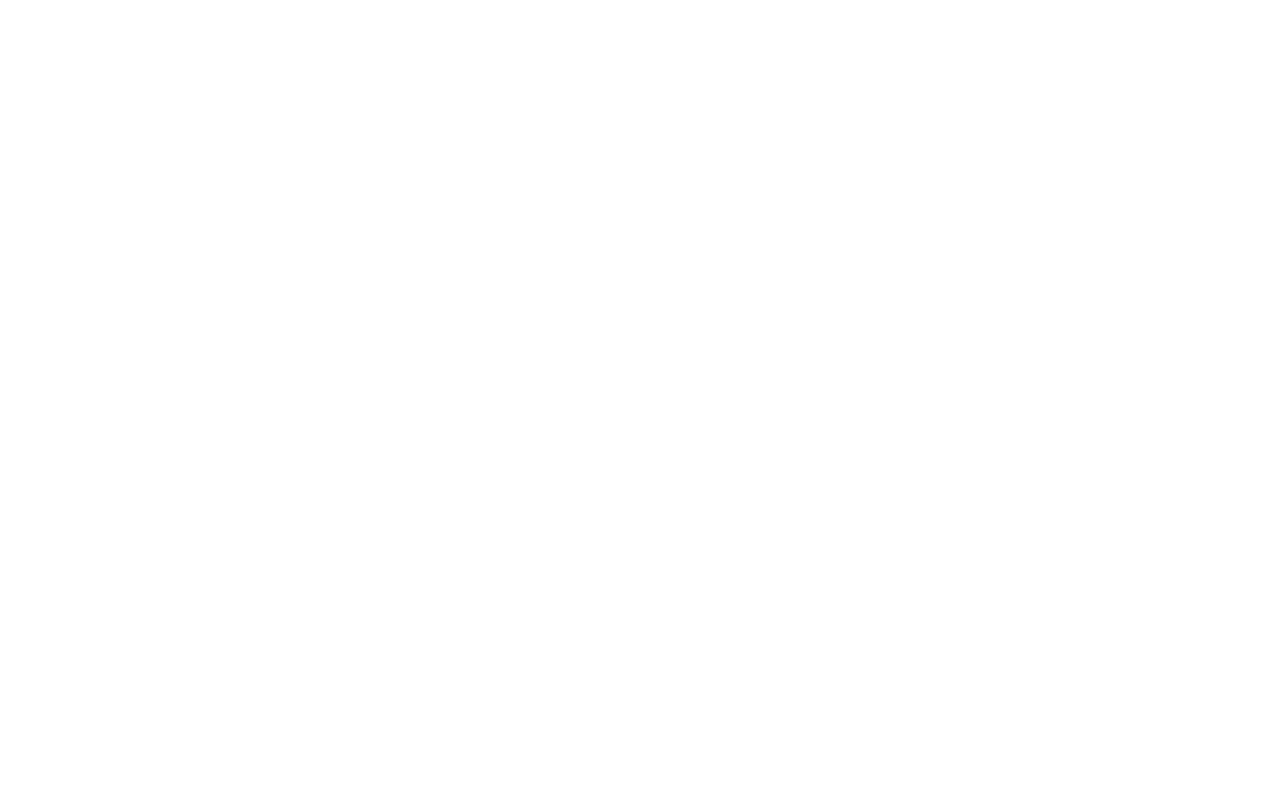
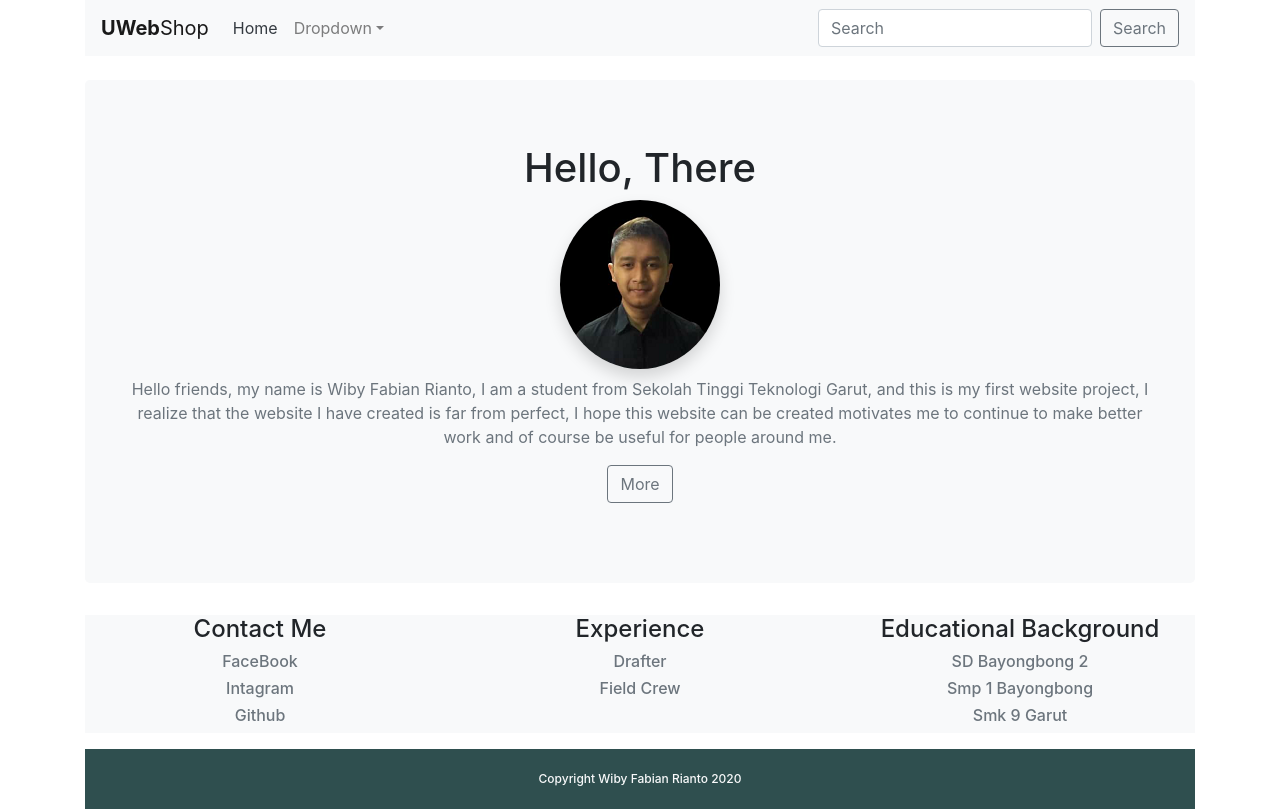
Before and after one commit to WibyFabian08/U-Web-Shop, a React (Create React App) app: page /about in a window 1280 px wide. Built offline with nearby package versions, Linux system fonts and the light colour scheme.

Commit message:
Membuat About Page

```diff
--- a/db.json
+++ b/db.json
@@ -243,6 +243,24 @@
       }
     }
   ],
-  "keranjangs": [],
+  "keranjangs": [
+    {
+      "jumlahPesan": 1,
+      "hargaTotal": 50000,
+      "produk": {
+        "id": 2,
+        "kode": "K-02",
+        "nama": "Semen Garuda",
+        "harga": 50000,
+        "is_ready": true,
+        "gambar": "semen_garuda.jpg",
+        "category": {
+          "id": 1,
+          "nama": "Semen"
+        }
+      },
+      "id": 1
+    }
+  ],
   "pesanans": []
 }
--- a/src/App.js
+++ b/src/App.js
@@ -2,6 +2,7 @@
 import Home from '../src/Pages/Home';
 import Sukses from '../src/Pages/Sukses';
 import LandingPage from '../src/Pages/LandingPage';
+import About from '../src/Pages/About';
 import {
   BrowserRouter as Router,
   Switch,
@@ -16,6 +17,7 @@
             <Route exact path='/' component={LandingPage}></Route>
             <Route path="/home" component={Home} />
             <Route path="/sukses" component={Sukses} />
+            <Route path="/about" component={About}></Route>
           </Switch>
       </Router>
     )
--- a/src/Component/Shop/ListKeranjang.js
+++ b/src/Component/Shop/ListKeranjang.js
@@ -103,7 +103,7 @@
             <Fragment>
                 <Modal show={this.props.showModal} onHide={this.props.handleClose} animation={false}>
                     <Modal.Header closeButton>
-                    <Modal.Title>Keranjang Anda</Modal.Title>
+                    <Modal.Title>Your Cart</Modal.Title>
                     </Modal.Header>
                     <Modal.Body>
                         <ListGroup className='list-keranjang'>
--- a/src/Component/Shop/ListMenu.js
+++ b/src/Component/Shop/ListMenu.js
@@ -12,7 +12,7 @@
                     <Card.Text>
                         <strong>Rp. {numberWithCommas(this.props.dataProduk.harga)}</strong>
                     </Card.Text>
-                    <Button variant="primary" onClick={() => this.props.handleTambahKeranjang(this.props.dataProduk)}>Tambah Keranjang</Button>
+                    <Button variant="primary" onClick={() => this.props.handleTambahKeranjang(this.props.dataProduk)}>Add to Cart</Button>
                 </Card.Body>
             </Card>
         )
--- a/src/Component/Shop/NavigationBar.js
+++ b/src/Component/Shop/NavigationBar.js
@@ -41,16 +41,16 @@
                         <Nav className="mr-auto">
                             <Nav.Link href="#home" className='text-white' as={Link} to='/'>Home</Nav.Link>
                             <NavDropdown title="Dropdown" id="basic-nav-dropdown" className='text-white'>
-                            <NavDropdown.Item href="#action/3.1">Gambar AutoCad</NavDropdown.Item>
-                            <NavDropdown.Item href="#action/3.1">Gambar SketchUp</NavDropdown.Item>
+                            <NavDropdown.Item href="#action/3.1">AutoCad</NavDropdown.Item>
+                            <NavDropdown.Item href="#action/3.1">Google SketchUp</NavDropdown.Item>
                             <NavDropdown.Divider />
                             <NavDropdown.Item href="https://github.com/WibyFabian08">My github</NavDropdown.Item>
-                            <NavDropdown.Item href="#">About Me</NavDropdown.Item>
+                            <NavDropdown.Item as={Link} to='/about'>About Me</NavDropdown.Item>
                             </NavDropdown>
                         </Nav>
                         <Badge pill variant="danger" className='ml-5'>{jumlahPesan}</Badge>
                         <Button onClick={this.handleShow}>
-                            <FontAwesomeIcon icon ={faShoppingCart}></FontAwesomeIcon> Keranjang
+                            <FontAwesomeIcon icon ={faShoppingCart}></FontAwesomeIcon> Cart
                         </Button>
                         </Navbar.Collapse>
                     </Container>
--- a/src/Component/Shop/TotalBayar.js
+++ b/src/Component/Shop/TotalBayar.js
@@ -51,9 +51,9 @@
 
         return (
             <Fragment>
-                <h5>Total Harga <strong className='float-right'>Rp. {numberWithCommas(totalBayar)}</strong> </h5>
+                <h5>Total Price <strong className='float-right'>Rp. {numberWithCommas(totalBayar)}</strong> </h5>
                 <Button variant="primary" block onClick={() => this.isBayar(totalBayar)}>
-                    <FontAwesomeIcon icon ={faShoppingCart}></FontAwesomeIcon><strong> BAYAR</strong>
+                    <FontAwesomeIcon icon ={faShoppingCart}></FontAwesomeIcon><strong> PAY NOW</strong>
                 </Button>
             </Fragment>
         )
--- a/src/Component/Umum/NavigationBar.js
+++ b/src/Component/Umum/NavigationBar.js
@@ -12,11 +12,11 @@
                     <Nav className="mr-auto">
                     <Nav.Link className='text-dark' as={Link} to='/'>Home</Nav.Link>
                     <NavDropdown title="Dropdown" id="basic-nav-dropdown" className='text-white'>
-                    <NavDropdown.Item href="#action/3.1">Gambar AutoCad</NavDropdown.Item>
-                    <NavDropdown.Item href="#action/3.1">Gambar SketchUp</NavDropdown.Item>
+                    <NavDropdown.Item href="#action/3.1">AutoCad</NavDropdown.Item>
+                    <NavDropdown.Item href="#action/3.1">Google SketchUp</NavDropdown.Item>
                     <NavDropdown.Divider />
                     <NavDropdown.Item href="https://github.com/WibyFabian08">My github</NavDropdown.Item>
-                    <NavDropdown.Item href="#">About Me</NavDropdown.Item>
+                    <NavDropdown.Item as={Link} to='/about'>About Me</NavDropdown.Item>
                     </NavDropdown>
                     </Nav>
                     <Form inline>
--- /dev/null
+++ b/src/Pages/About.js
@@ -0,0 +1,57 @@
+import React from 'react';
+import NavigationBar from '../Component/Umum/NavigationBar';
+import { Container, Jumbotron, Button, Image, Row, Col } from 'react-bootstrap';
+import { FontAwesomeIcon } from '@fortawesome/react-fontawesome';
+import {  faMinus, faTrash } from '@fortawesome/free-solid-svg-icons';
+
+class About extends React.Component {
+    render() {
+        return (
+            <Container className='text-center'>
+                <div className="header">
+                    <NavigationBar></NavigationBar>
+                </div>
+                <div className="body">
+                    <Jumbotron className='mt-4 bg-light'>
+                        <h1>Hello, There</h1>
+                        <Image className='shadow' src="asset/images/me.png" roundedCircle />
+                        <p className='mt-2 text-secondary'>
+                            Hello friends, my name is Wiby Fabian Rianto, I am a student from Sekolah Tinggi Teknologi Garut, and this is my first website project, I realize that the website I have created is far from perfect, I hope this website can be created motivates me to continue to make better work and of course be useful for people around me.
+                        </p>
+                        <p>
+                            <Button variant="outline-secondary" href='https://www.instagram.com/wiby_fabian/?hl=id'>More</Button>
+                        </p>
+                    </Jumbotron>
+                </div>
+                <div className='footer mb-3 bg-light'>
+                    <Row>
+                        <Col>
+                            <h4>Contact Me</h4>
+                            <h6 className='text-secondary'>FaceBook</h6>
+                            <h6 className='text-secondary'>Intagram</h6>
+                            <h6 className='text-secondary'>Github</h6>
+                        </Col>
+                        <Col>
+                            <h4>Experience</h4>
+                            <h6 className='text-secondary'>Drafter</h6>
+                            <h6 className='text-secondary'>Field Crew</h6>
+                        </Col>
+                        <Col>
+                            <h4>
+                                Educational Background
+                            </h4>
+                            <h6 className='text-secondary'>SD Bayongbong 2</h6>
+                            <h6 className='text-secondary'>Smp 1 Bayongbong</h6>
+                            <h6 className='text-secondary'>Smk 9 Garut</h6>
+                        </Col>
+                    </Row>
+                </div>
+                <div className='copyright mt-2'>
+                    <h5 className='text-light text'>Copyright Wiby Fabian Rianto 2020</h5>
+                </div>
+            </Container>
+        )
+    }
+}
+
+export default About;
--- a/src/index.css
+++ b/src/index.css
@@ -41,3 +41,14 @@
   cursor: pointer;
   background: rgba(0, 0, 0, 0.1);
 }
+
+.copyright {
+  width: 100%;
+  height: 60px;
+  background-color: darkslategrey;
+}
+
+.text {
+  line-height: 60px;
+  font-size: 12px;
+}
```
Also changed, not shown: src/Component/Shop/DetailKeranjang.js (+7 -7 lines), public/asset/images/me.png (added), 1 other file (tests, documents, lock files or other folders).
